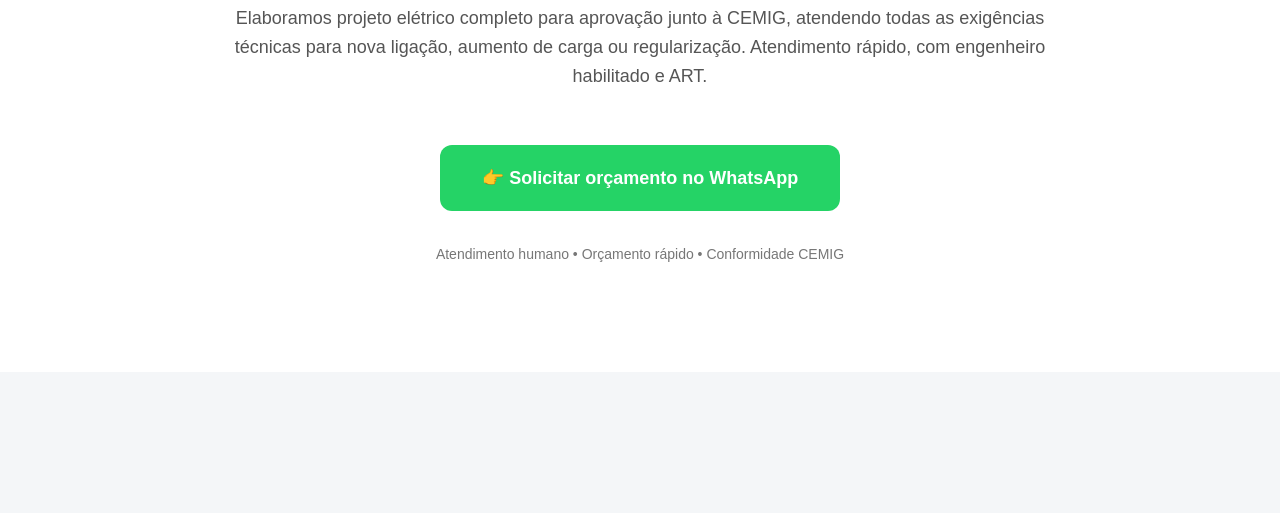
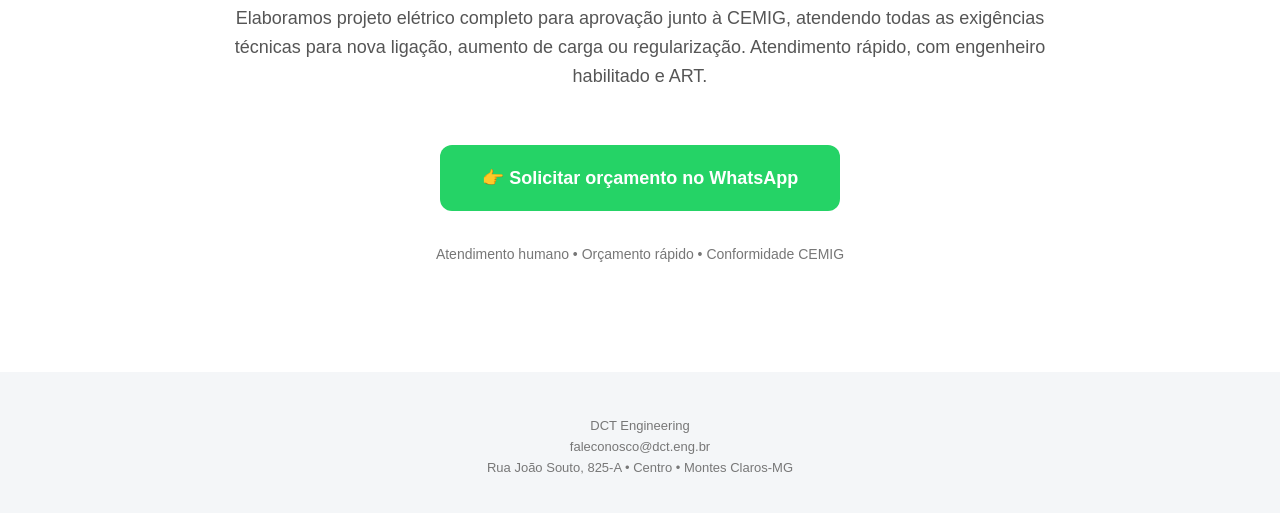
Before and after one commit to DCTEngenharia/ProjetoEletrico, a plain HTML site: page index.html in a window 1280 px wide. Shown: the part 313-826 px from the top of the page. Before the commit the page ends 800 px from the top, so only its background shows below. Drawn offline with Linux system fonts and the light colour scheme.

Commit message:
Update index.html

```diff
--- a/index.html
+++ b/index.html
@@ -6,6 +6,15 @@
     <meta name="viewport" content="width=device-width, initial-scale=1.0">
 
     <meta name="description" content="Orçamento de projeto elétrico conforme exigências da CEMIG. Atendimento rápido via WhatsApp.">
+
+    <!-- ===== TAG GOOGLE ADS (BASE) ===== -->
+    <script async src="https://www.googletagmanager.com/gtag/js?id=AW-8045114511"></script>
+    <script>
+        window.dataLayer = window.dataLayer || [];
+        function gtag(){dataLayer.push(arguments);}
+        gtag('js', new Date());
+        gtag('config', 'AW-8045114511');
+    </script>
 
     <style>
         * {
@@ -166,6 +175,20 @@
             color: #777;
         }
 
+        /* ===== FOOTER ===== */
+        footer {
+            background: #f4f6f8;
+            padding: 40px 20px;
+            text-align: center;
+            font-size: 13px;
+            color: #777;
+        }
+
+        footer span {
+            display: block;
+            margin-top: 6px;
+        }
+
         /* ===== MOBILE ===== */
         @media (max-width: 900px) {
             .menu-pill {
@@ -230,7 +253,7 @@
 
     <div class="cta-container">
         <a class="btn-whatsapp"
-           href="https://api.whatsapp.com/send?phone=5538984099441&text=Olá,+gostaria+de+orçamento+para+projeto+elétrico+conforme+exigências+da+CEMIG.">
+           href="https://wa.me/5538984099441?text=Olá%2C%20gostaria%20de%20orçamento%20para%20projeto%20elétrico%20conforme%20exigências%20da%20CEMIG.">
             👉 Solicitar orçamento no WhatsApp
         </a>
     </div>
@@ -239,6 +262,13 @@
         Atendimento humano • Orçamento rápido • Conformidade CEMIG
     </div>
 </section>
+
+<!-- ===== FOOTER ===== -->
+<footer>
+    <span>DCT Engineering</span>
+    <span>faleconosco@dct.eng.br</span>
+    <span>Rua João Souto, 825-A • Centro • Montes Claros-MG</span>
+</footer>
 
 <script>
 function toggleMenu() {
```
